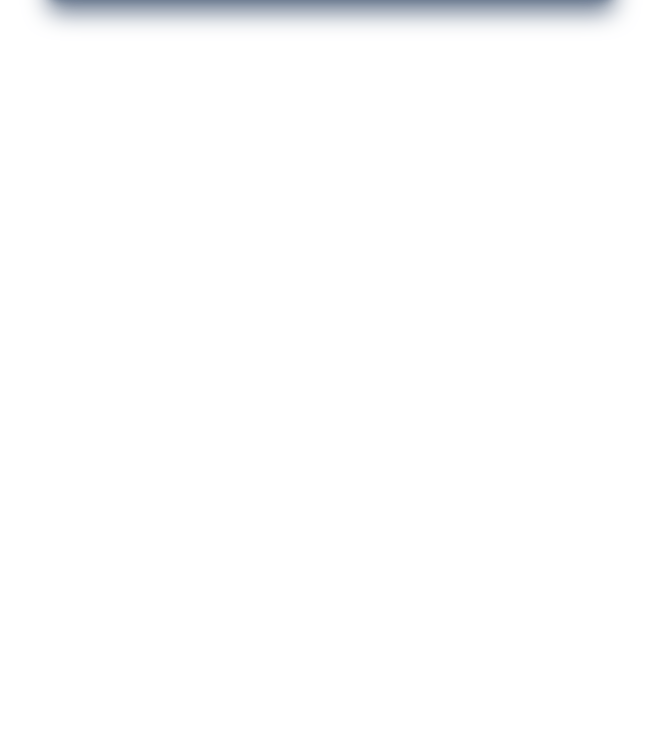
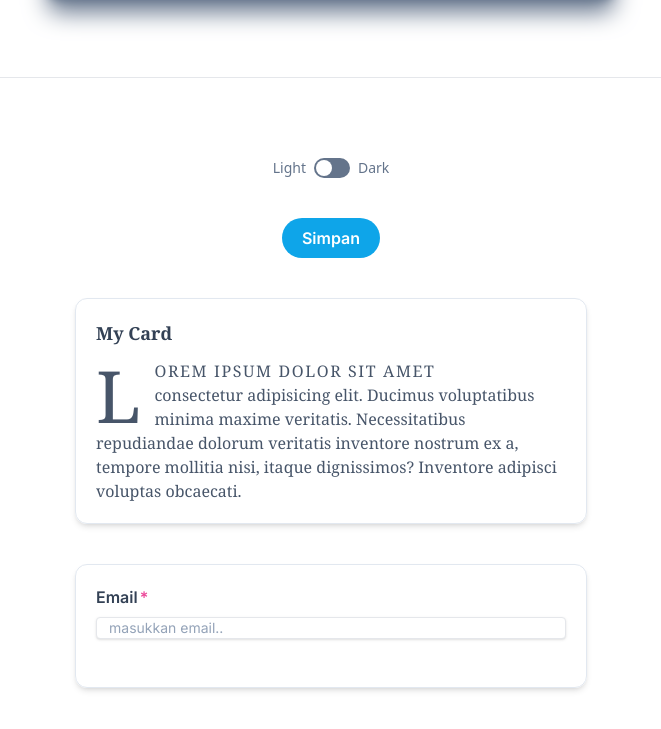
Before and after one commit to rizalfahlevi8/learn-tailwinds, a plain HTML site: page index.html in a window 1280 px wide. Shown: the part 2537-3266 px from the top of the page, without its empty margins (309-970 px from the left). Before the commit the page ends 2918 px from the top, so only its background shows below. Drawn offline with nearby package versions, Linux system fonts and the light colour scheme.

Commit message:
Pseudo-class & DarkMode

```diff
--- a/index.html
+++ b/index.html
@@ -11,6 +11,7 @@
     <title>Belajar Tailwinds</title>
     <script>
         tailwind.config = {
+            darkMode: 'class',
             theme: {
                 extend: { //menambahkan aturan baru
                     spacing: {
@@ -28,14 +29,14 @@
             },
         };
     </script>
-    <!-- <style type="text/tailwindcss">
-        * {
-            border: 1px solid red;
+    <style type="text/tailwindcss">
+        #toggle:checked ~ label div.toggle-circle{
+            @apply translate-x-4;
         }
-    </style> -->
+    </style>
 </head>
 
-<body>
+<body class="dark:bg-slate-800 dark:text-slate-200">
     <h1 class="text-8xl font-bold text-center my-10">Hari belajar <span
             class="bg-gradient-to-r from-blue-500 to-teal-400 bg-clip-text text-transparent">TailwindCSS</span></h1>
     <!-- bg-clip-text supaya warna background masuk ke tulisan dan textnya harus transparan dengan text-transparent-->
@@ -108,8 +109,48 @@
 
             </div>
         </div>
+
+        <hr class="my-20">
+
+        <div class="flex justify-center">
+            <span class="text-sm text-slate-500 mr-2">Light</span>
+            <input type="checkbox" id="toggle" class="hidden">
+            <label for="toggle">
+                <div class="w-9 h-5 bg-slate-500 rounded-full  flex items-center p-0.5 cursor-pointer">
+                    <div class="w-4 h-4 bg-white rounded-full toggle-circle"></div>
+                </div>
+            </label>
+            <span class="text-sm text-slate-500 ml-2">Dark</span>
+        </div>
+
+        <button class="my-10 bg-sky-500 px-5 py-2 rounded-full text-white font-semibold font-inter block mx-auto hover:bg-sky-600 active:bg-sky-700 focus:ring focus:ring-sky-300 dark:bg-slate-300 dark:text-slate-800 dark:hover:text-slate-900 dark:hover:bg-slate-100 ">Simpan</button>
+
+        <div class="max-w-lg my-10 border border-slate-200 rounded-xl mx-auto p-5 shadow-md font-inter hover:bg-sky-500 group font-serif dark:hover:bg-slate-300"> <!-- group untuk styling based on parent state -->
+            <h5 class="font-bold text-slate-700 text-lg mb-3 group-hover:text-white dark:group-hover:text-slate-800">My Card</h5>
+            <p class="text-slate-600 group-hover:text-white selection:bg-slate-900 first-line:uppercase first-line:tracking-widest first-letter:text-7xl first-letter:float-left first-letter:mr-3 dark:group-hover:text-slate-800">Lorem ipsum dolor sit amet consectetur adipisicing elit. Ducimus voluptatibus minima maxime veritatis. Necessitatibus repudiandae dolorum veritatis inventore nostrum ex a, tempore mollitia nisi, itaque dignissimos? Inventore adipisci voluptas obcaecati.</p>
+        </div>
+
+        <div class="max-w-lg border border-slate-200 rounded-xl mx-auto shadow-md font-inter p-5">
+            <form action="">
+                <label for="email">
+                    <span class="block font-semibold mb-1 text-slate-700 after:content-['*'] after:text-pink-500 after:ml-0.5">Email</span>
+                    <input type="email" id="email" placeholder="masukkan email.." class="px-3 my-2 border shadow rounded w-full block text-sm placeholder:text-slate-400 focus:outline-none focus:ring-1 focus:ring-sky-500 focus:border-sky-500 invalid:text-pink-700 invalid:focus:ring-pink-700 invalid:focus:border-pink-700 peer">
+                    <p class="text-sm ml-1 text-pink-700 invisible peer-invalid:visible">Email tidak valid</p><!-- peer untuk styling based on sibling state -->
+                </label>
+
+            </form>
+        </div>
         <div class="mb-96"></div>
     </section>
+
+    <script>
+        const checkbox = document.querySelector('#toggle');
+        const html = document.querySelector('html');
+
+        checkbox.addEventListener('click', function(){
+            checkbox.checked ? html.classList.add('dark') : html.classList.remove('dark');
+        })
+    </script>
 </body>
 
 </html>
```
